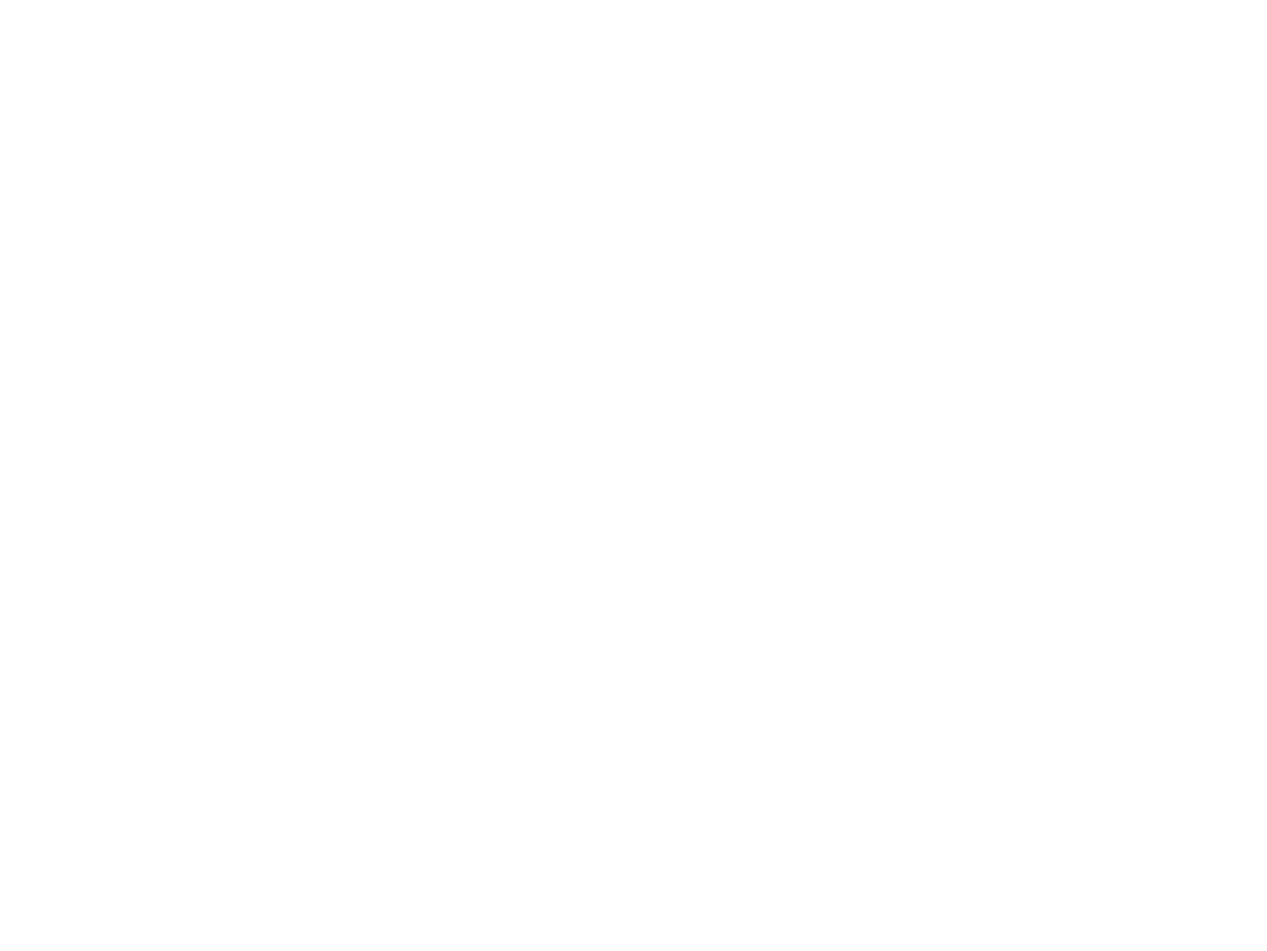
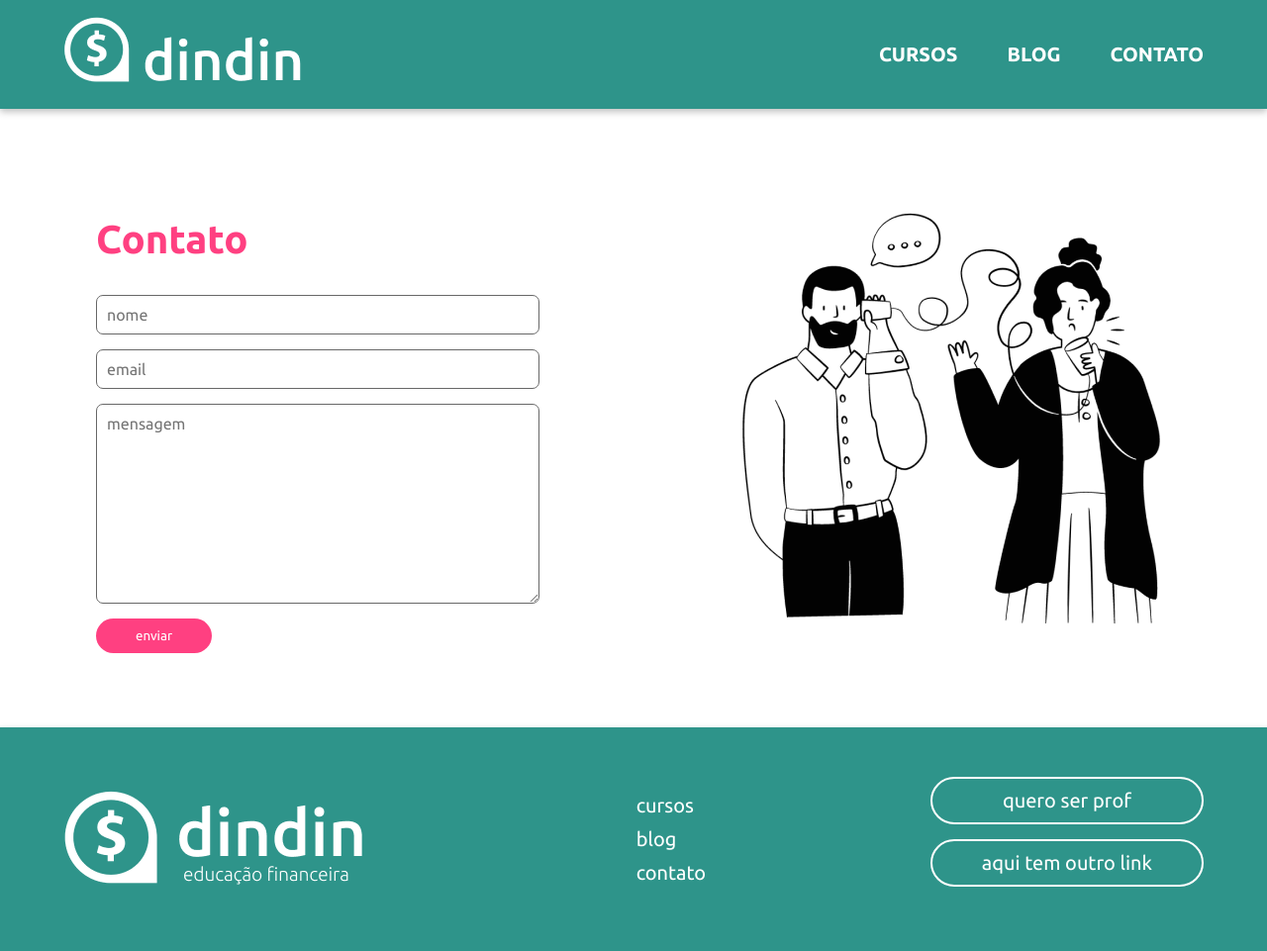
Before and after one commit to jguigo/din-din, a plain HTML site: page contato.html in a window 1280 px wide. Shown: the whole page at 99% size. Before the commit the page ends 800 px from the top, so only its background shows below. Drawn offline with Linux system fonts and the light colour scheme.

Commit message:
html contatos ok s/ resposividade

```diff
--- a/contato.html
+++ b/contato.html
@@ -0,0 +1,66 @@
+<!DOCTYPE html>
+<html lang="pt-br">
+<head>
+    <meta charset="UTF-8">
+    <meta http-equiv="X-UA-Compatible" content="IE=edge">
+    <meta name="viewport" content="width=device-width, initial-scale=1.0">
+    <title>dindin - contato</title>
+    <link rel="stylesheet" href="./style/global.css">
+    <link rel="stylesheet" href="./style/contato.css">
+    <link rel="icon" href="./images/icon.png" type="image/png" sizes="16x16">
+
+</head>
+<body>
+    <header>
+        <div class="background-extendido">
+            <div class="header-container wrapper">
+                <a class="nav-log" href="./index.html">
+                    <img src="./images/logo-header.png" alt="Logo Dindin" />
+                </a>
+                <nav>
+                    <ul>
+                        <li><a href="./cursos.html">CURSOS</a></li>
+                        <li><a href="./blog.html">BLOG</a></li>
+                        <li><a href="./contato.html">CONTATO</a></li>
+                    </ul>
+                </nav>
+            </div>
+        </div>
+    </header>
+
+    <main class="wrapper">
+        <section class="container">
+            <form>
+                <h1>Contato</h1>
+                <input type="text" placeholder="nome">
+                <input type="email" placeholder="email">
+                <textarea name="mensagem" id="" cols="30" rows="10" placeholder="mensagem"></textarea>
+                <div class="btn-form">
+                    <button>enviar</button>
+                </div>
+            </form>
+            <img class="banner-lateral" src="./images/ilustra-contato.png" alt="ilustração">
+
+        </section>
+    </main>
+
+    <footer class="background-extendido">
+        <div class="footer-container wrapper">
+            <a class="nav-logo-footer" href="./index.html">
+                <img src="./images/logo-footer.png" alt="Logo Dindin" />
+            </a>
+            <nav class="nav-footer">
+                <ul>
+                    <li><a href="./cursos.html">cursos</a></li>
+                    <li><a href="./blog.html">blog</a></li>
+                    <li><a href="./contato.html">contato</a></li>
+                </ul>
+            </nav>
+            <div class="btns-footer">
+                <a href="#">quero ser prof</a>
+                <a href="#">aqui tem outro link</a>
+            </div>
+        </div>
+    </footer>
+</body>
+</html>
--- a/style/contato.css
+++ b/style/contato.css
@@ -11,7 +11,31 @@
     flex-direction: column;
     justify-content: space-evenly;
 }
+.container form h1{
+    color: #FF4081;
+    font-size: 40px;
+    font-weight: 700;
+}
 
 input, textarea{
+    color: #FF4081;
+    font-size: 16px;
+    font-weight: 400;
+    border: 1px solid #686868;
+    border-radius: 7px;
+    padding: 10px;
     margin-bottom: 15px;
 }
+input:focus, textarea:focus{
+    outline: none;
+    border: 2px solid #FF4081;
+}
+
+.btn-form button{
+    border: none;
+    color: #FFF;
+    background-color: #FF4081;
+    border-radius: 50px;
+    padding: 10px 40px;
+    cursor: pointer;
+}
```
